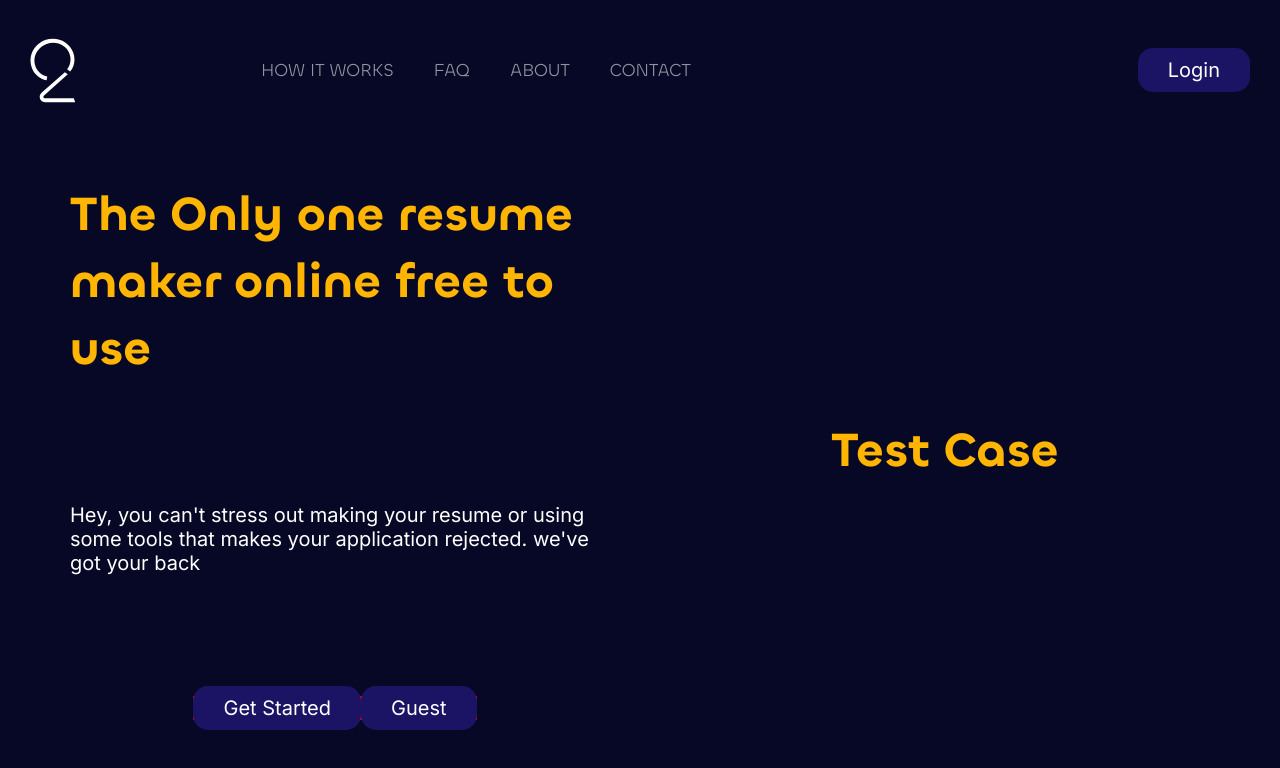
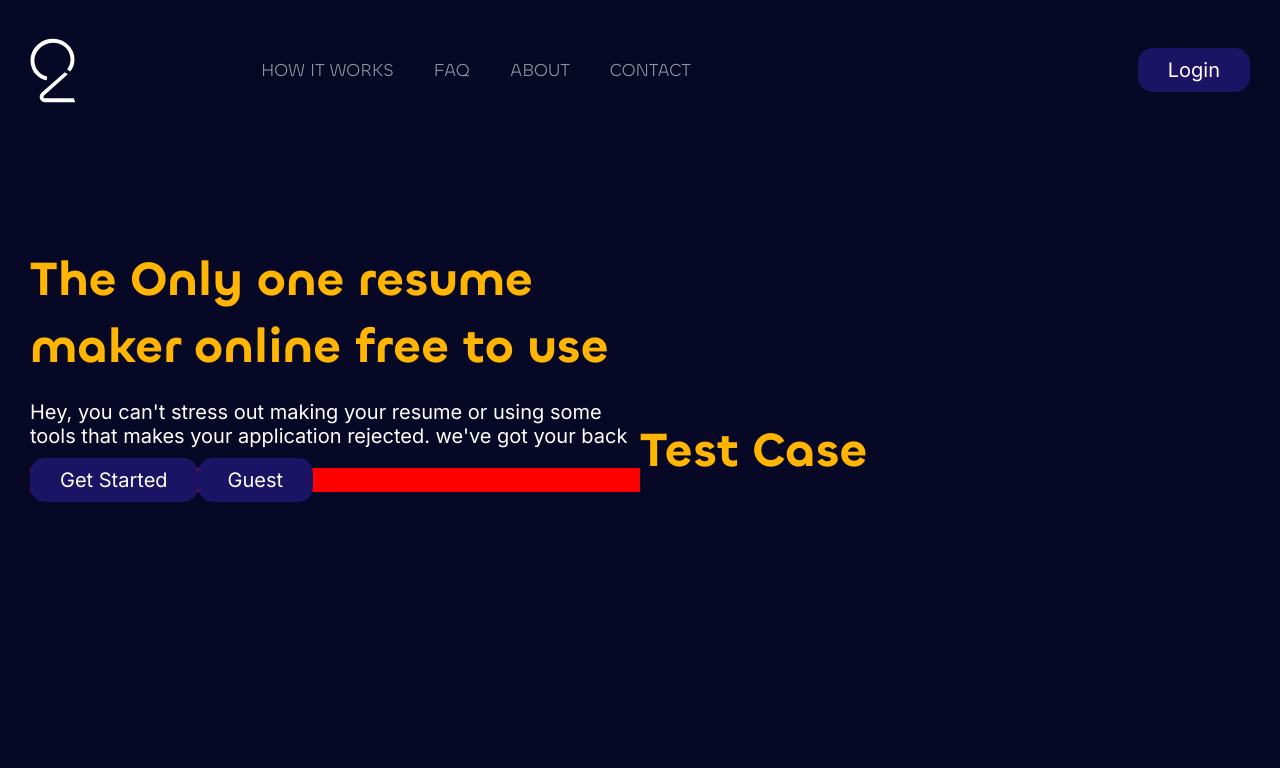
Before and after one commit to uwenayoallain/cv, a Next.js app: page / in a window 1280 px wide. Shown: the top 768 px of the page. Built offline with nearby package versions, Linux system fonts and the light colour scheme.

Commit message:
added features

```diff
--- a/pages/index.tsx
+++ b/pages/index.tsx
@@ -27,6 +27,7 @@ const Home: NextPage = () => {
         </div>
         <div className='content'>
           <div className='half'>
+            <div>
               <h1>The Only one resume maker online free to use</h1>
               <p>
                 Hey, you can&apos;t stress out making your resume or using some
@@ -42,6 +43,7 @@ const Home: NextPage = () => {
                 </Link>
               </div>
             </div>
+          </div>
           <div className='half'>
             <h1>Test Case</h1>
           </div>
--- a/styles/globals.scss
+++ b/styles/globals.scss
@@ -79,19 +79,22 @@
     height: 85vh;
     display: flex;
     flex-wrap: wrap;
-    .half {
+    & > .half {
       width: 50%;
       height: 100%;
-      padding: 10px 40px;
       display: flex;
       flex-wrap: wrap;
-      justify-content: center;
       align-items: center;
     }
-    .half:first-child {
+    & > .half:first-child {
       p {
+        color: $primary-text;
         font-size: 20px;
-        color: $primary-text;
+        margin: 20px 0;
+      }
+      & > div {
+        width: 100%;
+        height: 60%;
       }
     }
   }
```
Lines whose indentation alone changed are shown as unchanged.
